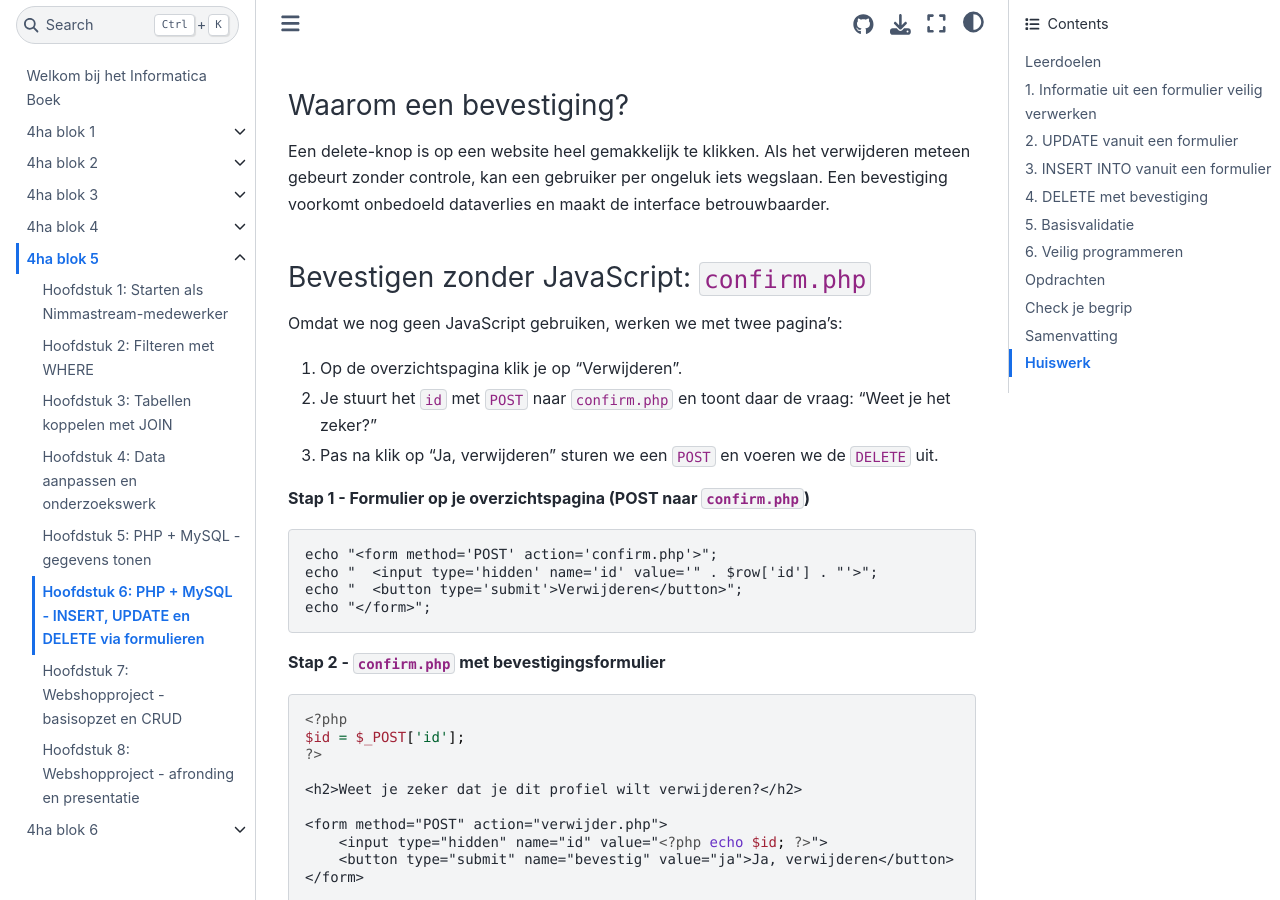
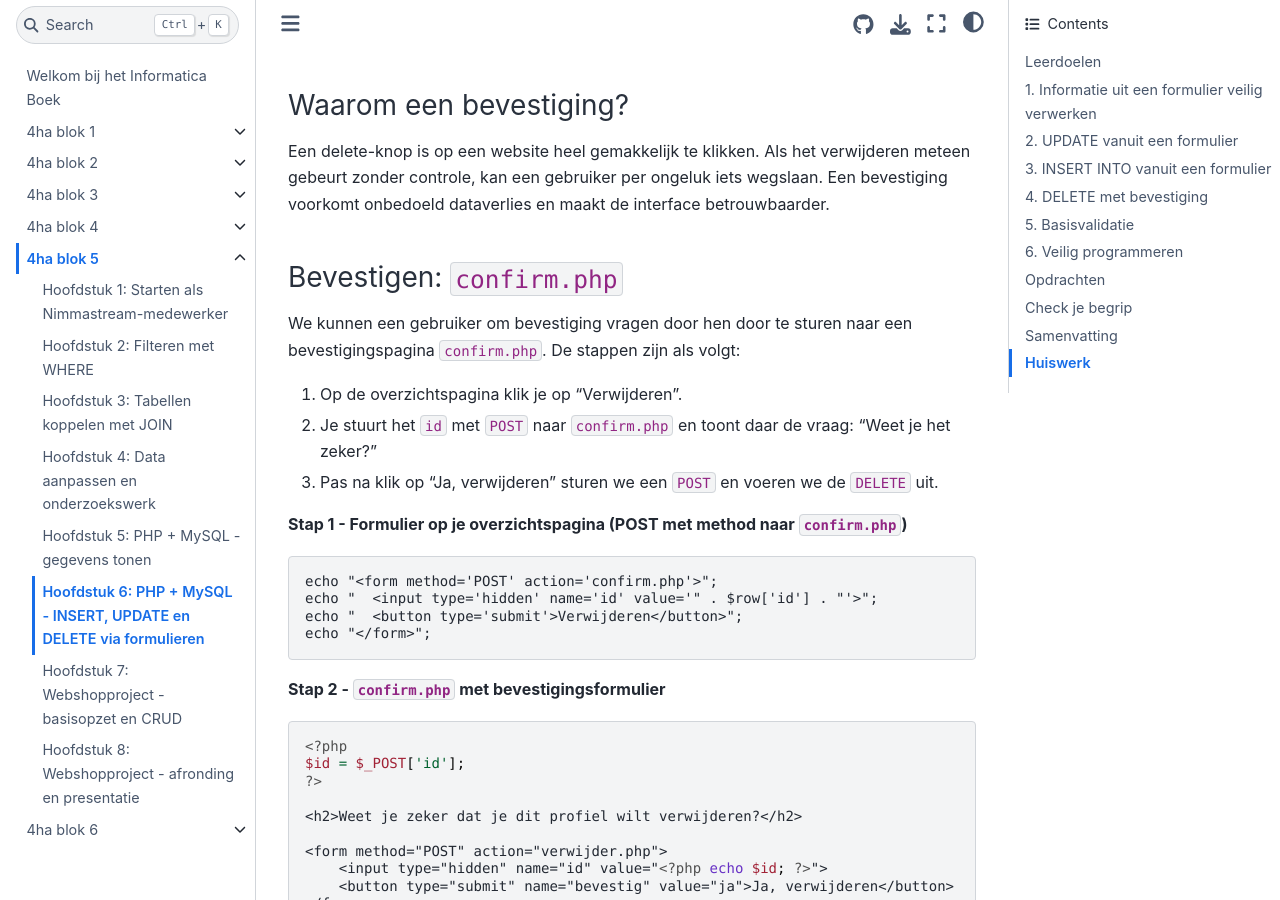
Before and after one commit to JoostvanTiel/informatica, a Jupyter Book: the page built from book/blok5/hoofdstuk6.md, in a window 1280 px wide and 900 px high, scrolled down 3699 px. Built offline with Jupyter Book 1.0.4 settings and Sphinx 7.4.7 and the Sphinx Book theme 1.1.4, drawn with Linux system fonts in a browser that asks for light colours.

Commit message:
Refactor Hoofdstuk 6: Simplify confirmation section for delete action and clarify the process without JavaScript.

````diff
--- a/book/blok5/hoofdstuk6.md
+++ b/book/blok5/hoofdstuk6.md
@@ -143,15 +143,15 @@ Verwijderen is onomkeerbaar in deze context, dus:
 
 Een delete-knop is op een website heel gemakkelijk te klikken. Als het verwijderen meteen gebeurt zonder controle, kan een gebruiker per ongeluk iets wegslaan. Een bevestiging voorkomt onbedoeld dataverlies en maakt de interface betrouwbaarder.
 
-### Bevestigen zonder JavaScript: `confirm.php`
+### Bevestigen: `confirm.php`
 
-Omdat we nog geen JavaScript gebruiken, werken we met twee pagina's:
+We kunnen een gebruiker om bevestiging vragen door hen door te sturen naar een bevestigingspagina `confirm.php`. De stappen zijn als volgt:
 
 1. Op de overzichtspagina klik je op "Verwijderen".
 2. Je stuurt het `id` met `POST` naar `confirm.php` en toont daar de vraag: "Weet je het zeker?"
 3. Pas na klik op "Ja, verwijderen" sturen we een `POST` en voeren we de `DELETE` uit.
 
-**Stap 1 - Formulier op je overzichtspagina (POST naar `confirm.php`)**
+**Stap 1 - Formulier op je overzichtspagina (POST met method naar `confirm.php`)**
 
 ```php
 echo "<form method='POST' action='confirm.php'>";
````
